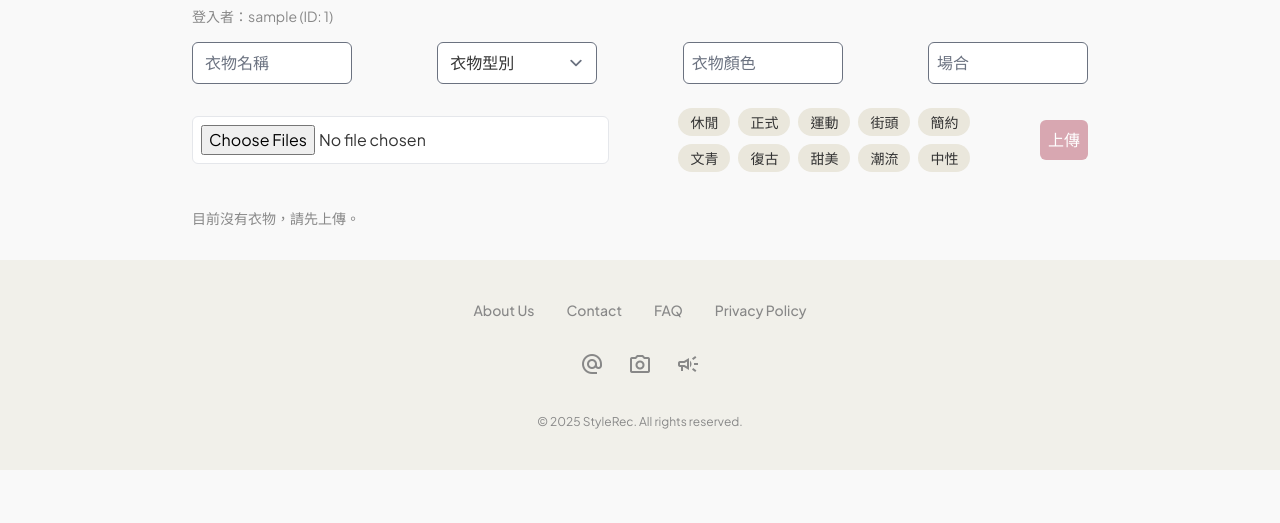
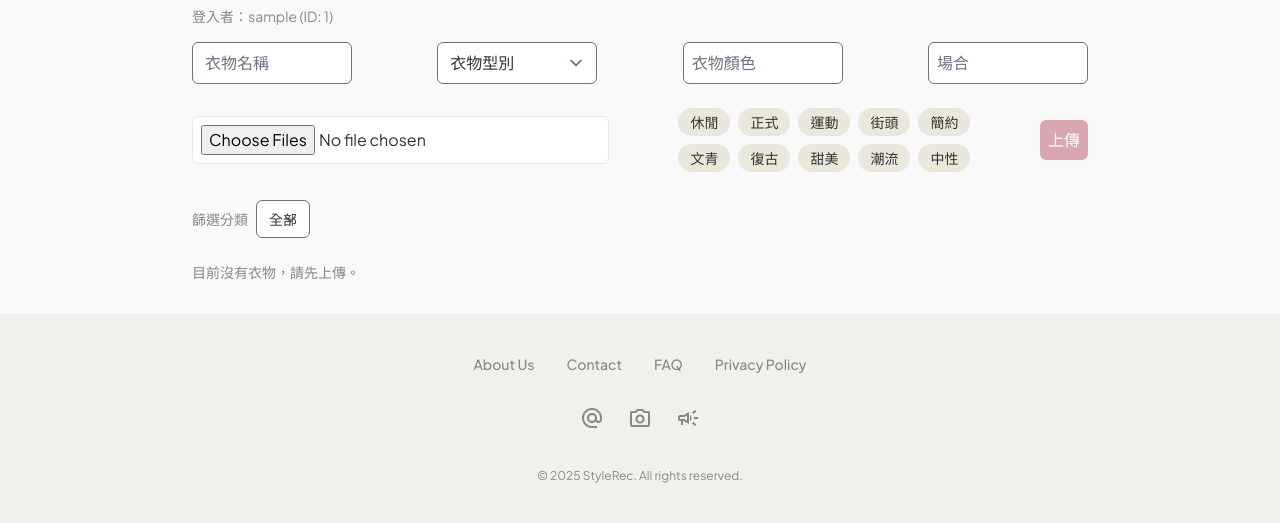
Before and after one commit to memory9802/AI-project, a Flask app: page /wardrobe/wardrobe in a window 1280 px wide. Shown: the part 244-767 px from the top of the page. Run offline with Flask 3, Linux system fonts and the light colour scheme; the visitor is signed in with stand-in values (Sample User, id 1); data that the repository does not hold is empty; some libraries are stand-ins or nearby versions.

Commit message:
衣櫃 : 衣物表加下拉式選單分類顯示

```diff
--- a/app/templates/wardrobe.html
+++ b/app/templates/wardrobe.html
@@ -158,9 +158,10 @@
                   class="px-3 py-2 border rounded-md w-40 bg-white dark:bg-secondary-dark/80" />
                 <select id="itemCategory" class="px-3 py-2 border rounded-md w-40 bg-white dark:bg-secondary-dark/80">
                   <option value="" selected>衣物型別</option>
-                  <option value="上衣">上衣</option>
-                  <option value="下身">下身</option>
-                  <option value="鞋子">鞋子</option>
+                  <option value="上身">上身</option>
+                  <option value="下著">下著</option>
+                  <option value="鞋類">鞋類</option>
+                  <option value="配件">配件</option>
                 </select>
                 <input id="color" type="text" placeholder="衣物顏色"
                   class="px-2 py-2 border rounded-md w-40 bg-white dark:bg-secondary-dark/80" />
@@ -205,6 +206,20 @@
               </div>
             </form>
 
+            <div class="mt-4 flex items-center justify-between">
+              <div class="flex items-center gap-2">
+                <label for="category-filter" class="text-sm text-subtle-light dark:text-subtle-dark">篩選分類</label>
+                <select id="category-filter"
+                  class="px-3 py-2 border rounded-md bg-white dark:bg-secondary-dark/80 text-sm">
+                  <option value="all">全部</option>
+                  <option value="top">上身</option>
+                  <option value="bottom">下著</option>
+                  <option value="shoes">鞋類</option>
+                  <option value="accessories">配件</option>
+                </select>
+              </div>
+            </div>
+
             <div id="gallery" class="mt-6 grid grid-cols-2 md:grid-cols-4 gap-4"></div>
             <div id="delete-bar" class="hidden mt-4 flex justify-center">
               <button id="deleteBtn"
@@ -221,6 +236,7 @@
                 items: [],
                 selectedStyles: new Set(),
                 selectedIds: new Set(),
+                filterCategory: 'all',
               };
 
               const el = {
@@ -235,9 +251,23 @@
                 deleteBar: document.getElementById('delete-bar'),
                 deleteBtn: document.getElementById('deleteBtn'),
                 deleteCount: document.getElementById('delete-count'),
+                filter: document.getElementById('category-filter'),
               };
 
               const styleButtons = Array.from(document.querySelectorAll('.style-tag-btn'));
+
+              const categoryAlias = {
+                top: ['top', '上衣', '上身'],
+                bottom: ['bottom', '下身', '下著', '褲'],
+                shoes: ['shoes', '鞋', '鞋類'],
+                accessories: ['accessories', '配件', '飾品'],
+              };
+
+              function matchesCategory(cat, filter) {
+                if (filter === 'all') return true;
+                const aliases = categoryAlias[filter] || [];
+                return aliases.some(alias => cat.includes(alias.toLowerCase()));
+              }
 
               function setUserContext(user) {
                 if (!user) return;
@@ -283,12 +313,19 @@
 
               function renderGallery() {
                 el.gallery.innerHTML = '';
-                if (!state.items.length) {
+                const filtered = state.filterCategory === 'all'
+                  ? state.items
+                  : state.items.filter(item => {
+                    const cat = (item.category || '').toString().toLowerCase();
+                    return matchesCategory(cat, state.filterCategory);
+                  });
+
+                if (!filtered.length) {
                   el.gallery.innerHTML = '<p class="text-sm text-subtle-light dark:text-subtle-dark">目前沒有衣物，請先上傳。</p>';
                   updateDeleteButton();
                   return;
                 }
-                state.items.forEach(item => {
+                filtered.forEach(item => {
                   const card = document.createElement('button');
                   card.type = 'button';
                   card.dataset.id = item.id;
@@ -470,6 +507,13 @@
               });
 
               el.addBtn.addEventListener('click', handleUpload);
+              if (el.filter) {
+                el.filter.addEventListener('change', () => {
+                  state.filterCategory = el.filter.value || 'all';
+                  state.selectedIds.clear();
+                  renderGallery();
+                });
+              }
               if (el.deleteBtn) {
                 el.deleteBtn.addEventListener('click', handleDelete);
               }
```
